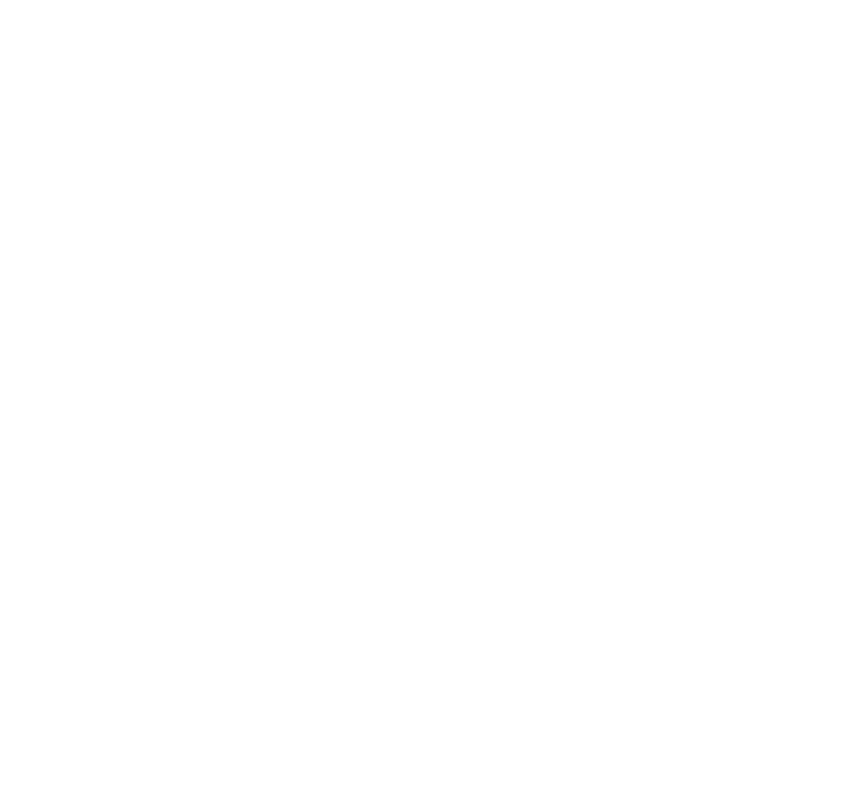
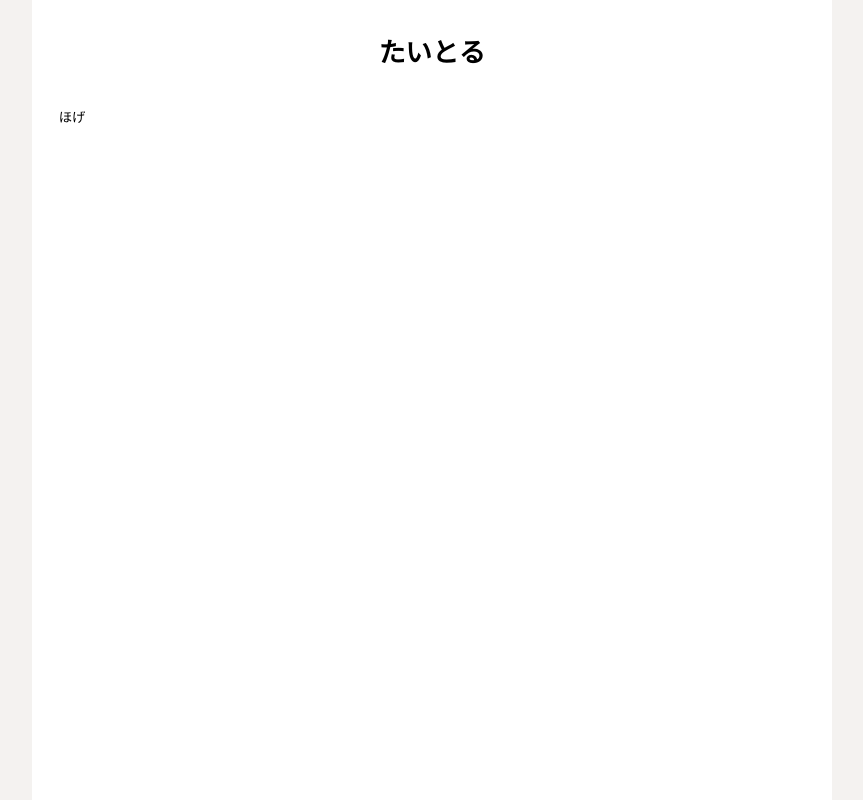
Before and after one commit to kish11/test1, a plain HTML site: page index.html in a window 1280 px wide. Shown: the whole page, without its empty margins (208-1071 px from the left). Drawn offline with Linux system fonts and the light colour scheme.

Commit message:
update index page

```diff
--- a/index.html
+++ b/index.html
@@ -1 +1,27 @@
-<html></html>
+<!DOCTYPE html>
+<html lang="ja"><head>
+<meta charset="UTF-8"/>
+<meta http-equiv="X-UA-Compatible" content="IE=Edge"/>
+<style>
+
+html,body { margin:0; padding:0; }
+html { height:100%; background-color:#f4f2f0; }
+body { min-height:100%; width:60em; margin:0 auto; background-color:#fff; font-family:meiryo, sans-serif; font-size:10pt; }
+a { text-decoration:none; }
+a:hover, a:active, a:focus { text-decoration:underline; }
+h1 { margin:0 0 1em 0; line-height:2em; text-align:center; }
+h3 { margin:2em 0 1em 0; }
+h4 { margin:1em 0; }
+body > div { padding:2em; }
+section > div { margin-left:1em; }
+
+</style>
+<title>たいとる</title>
+</head><body><div>
+<h1>たいとる</h1>
+
+<section>
+  ほげ
+</section>
+
+</div></body></html>
```
